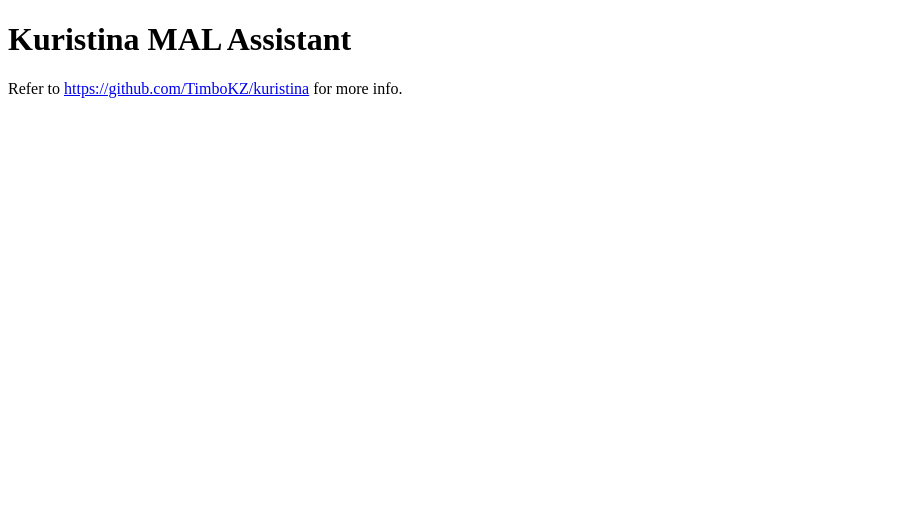
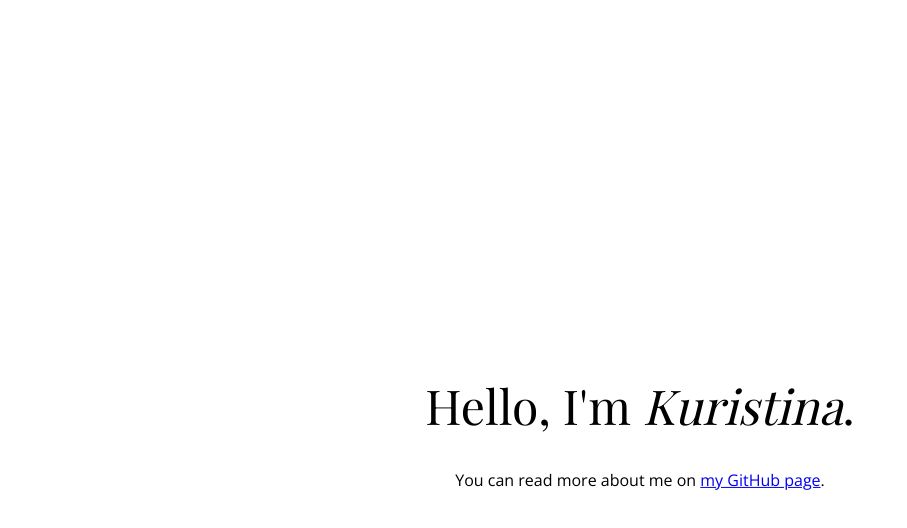
Before and after one commit to TimboKZ/kuristina, a website: page index.html in a window 1280 px wide. Shown: the whole page, without its empty margins (0-907 px from the left). Drawn offline with nearby package versions, Linux system fonts and the light colour scheme; a web font is replaced by a local one.

Commit message:
Improve home page, clean up index.js

```diff
--- a/index.html
+++ b/index.html
@@ -1,15 +1,34 @@
 <!DOCTYPE html>
-<html>
-
+<html lang="en">
 <head>
-
+    <meta charset="UTF-8">
+    <title>Kuristina MAL Assistant</title>
+    <style>
+        @import url('https://fonts.googleapis.com/css?family=Open+Sans|Playfair+Display:400,400i');
+        body, html {
+            font-family: 'Open Sans', sans-serif;
+            position: relative;
+            overflow: hidden;
+            height: 100%;
+            margin: 0;
+        }
+        #text {
+            transform: translateY(-50%);
+            text-align: center;
+            position: relative;
+            top: 50%;
+        }
+        h1 {
+            font-family: 'Playfair Display', serif;
+            font-weight: normal;
+            font-size: 300%;
+        }
+    </style>
 </head>
-
 <body>
-
-<h1>Kuristina MAL Assistant</h1>
-<p>Refer to <a href="https://github.com/TimboKZ/kuristina">https://github.com/TimboKZ/kuristina</a> for more info.</p>
-
+    <div id="text">
+        <h1>Hello, I'm <i>Kuristina</i>.</h1>
+        <p>You can read more about me on <a href="https://github.com/TimboKZ/kuristina">my GitHub page</a>.</p>
+    </div>
 </body>
-
 </html>
```
Also changed, not shown: index.js (+17 -28 lines), .eslintrc.json (added), 1 other file.
